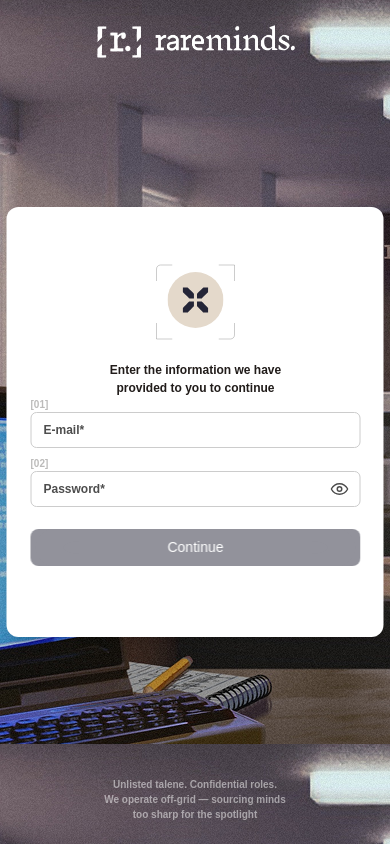
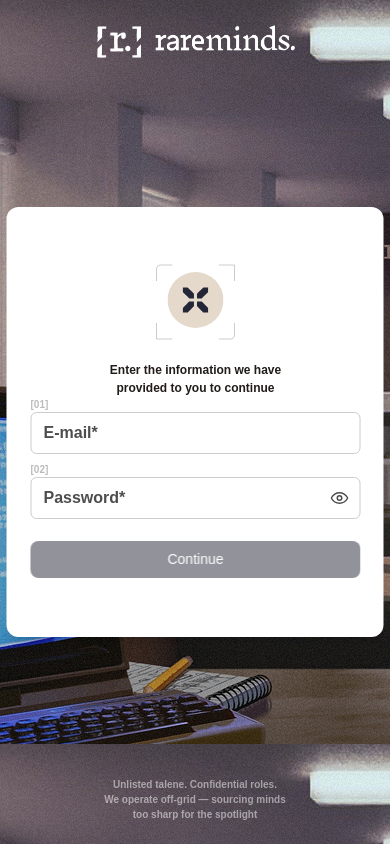
Before and after one commit to MaksymNovak52/cv, a Next.js app: page /sign-in in a window 390 px wide. Built offline with nearby package versions, Linux system fonts and the light colour scheme; a web font is replaced by a local one.

Commit message:
fix:adaptive

```diff
--- a/components/auth/container.tsx
+++ b/components/auth/container.tsx
@@ -204,7 +204,7 @@ export function SignInContainer() {
                 aria-invalid={!!errors.email}
                 aria-describedby={errors.email ? "email-error" : undefined}
                 autoComplete="email"
-                className={`w-full border rounded-md placeholder-[#4D4D4D] font-bold focus:placeholder-[#4D4D4D]/50 font-fold px-3 py-2 outline-none text-[12px] text-[#4D4D4D]
+                className={`w-full border rounded-md placeholder-[#4D4D4D] font-bold focus:placeholder-[#4D4D4D]/50 font-fold px-3 py-2 outline-none text-[16px] lg:text-[12px]  text-[#4D4D4D]
                   ${errors.email ? "border-[#FF3636] " : "border-[#CCCCCC]  "}`}
               />
             </div>
@@ -238,7 +238,7 @@ export function SignInContainer() {
                   }
                   autoComplete="current-password"
                   minLength={6}
-                  className={`w-full border rounded-md placeholder-[#4D4D4D] font-bold focus:placeholder-[#4D4D4D]/50 font-fold px-3 py-2 pr-10 outline-none text-[12px] text-[#0a0a0a]
+                  className={`w-full border rounded-md placeholder-[#4D4D4D] font-bold focus:placeholder-[#4D4D4D]/50 font-fold px-3 py-2 pr-10 outline-none text-[16px] lg:text-[12px] text-[#0a0a0a]
         ${errors.password ? "border-[#FF3636]" : "border-[#CCCCCC]"}`}
                 />
 
--- a/components/home/candidat-form/form-items.tsx
+++ b/components/home/candidat-form/form-items.tsx
@@ -136,7 +136,7 @@ const Input = ({
         placeholder={placeholder}
         onChange={onChange}
         aria-invalid={showError}
-        className={` w-[90%] lg:w-[330px] border rounded-md px-3 py-2 outline-none text-[12px] font-bold focus:placeholder-[#4D4D4D]/50 ${
+        className={` w-[90%] lg:w-[330px] border rounded-md px-3 py-2 outline-none text-[16px] lg:text-[12px] font-bold focus:placeholder-[#4D4D4D]/50 ${
           showError
             ? "border-[#FF3636] text-[#FF3636] placeholder-[#FF3636]"
             : "border-[#CCCCCC] text-[#4D4D4D]/90 placeholder-[#4D4D4D]/90"
--- a/components/home/container.tsx
+++ b/components/home/container.tsx
@@ -226,11 +226,13 @@ export function AllCandidatesList() {
             />
           );
         })}
-        <MobileJobSelect
-          options={options}
-          value={selectedJobId as string}
-          onChange={setSelectedJobId}
-        />
+        {jobs?.length && (
+          <MobileJobSelect
+            options={options}
+            value={selectedJobId as string}
+            onChange={setSelectedJobId}
+          />
+        )}
       </div>
 
       <section
--- a/components/home/modal/container.tsx
+++ b/components/home/modal/container.tsx
@@ -534,7 +534,7 @@ export function CandidateModal({
             </div>
             <div className="w-full h-[1px] mb-[24px] border-t border-dashed border-[#E5E5E5]"></div>
 
-            <div className="w-full bg-[#F5F5F5] px-[26px] py-[20px] rounded-lg mb-10 overflow-hidden">
+            <div className="w-full bg-[#F5F5F5] px-[26px] py-[20px] rounded-lg mb-[100px] lg:mb-10 overflow-hidden">
               <div className="flex flex-row items-center gap-2 justify-center mb-4 ">
                 <div className="w-[115px] lg:w-[216px] h-[1px] border-t border-dashed border-[#E5E5E5]"></div>
                 <h3 className="text-[#A4A4A3] uppercase text-[10px] font-bold leading-[-0.1px] whitespace-nowrap">
```
